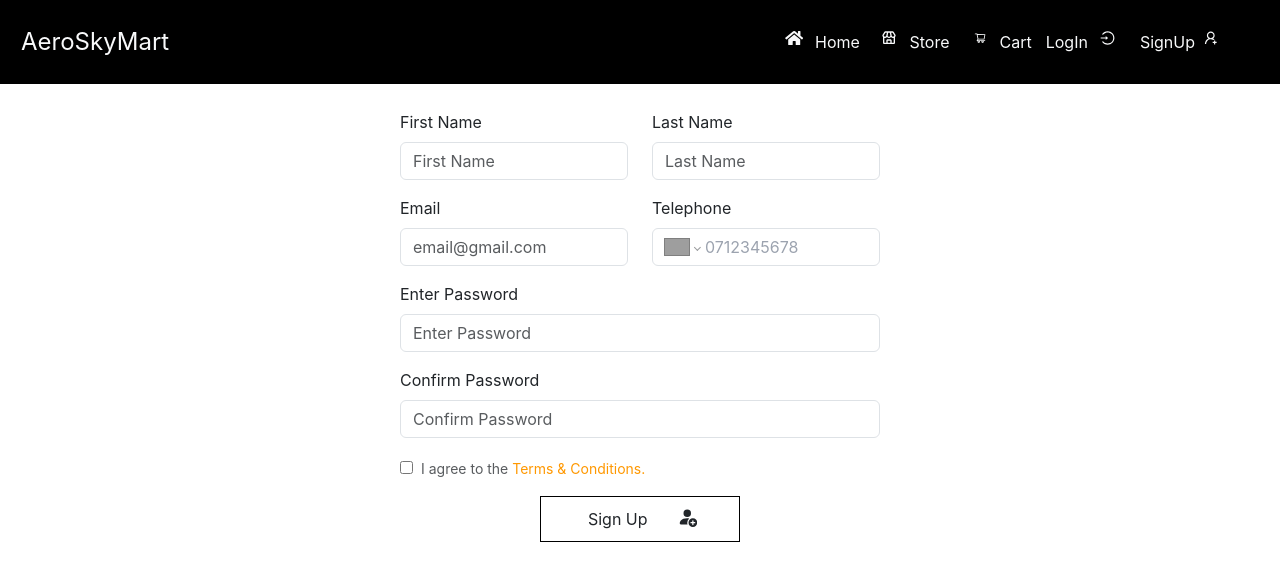
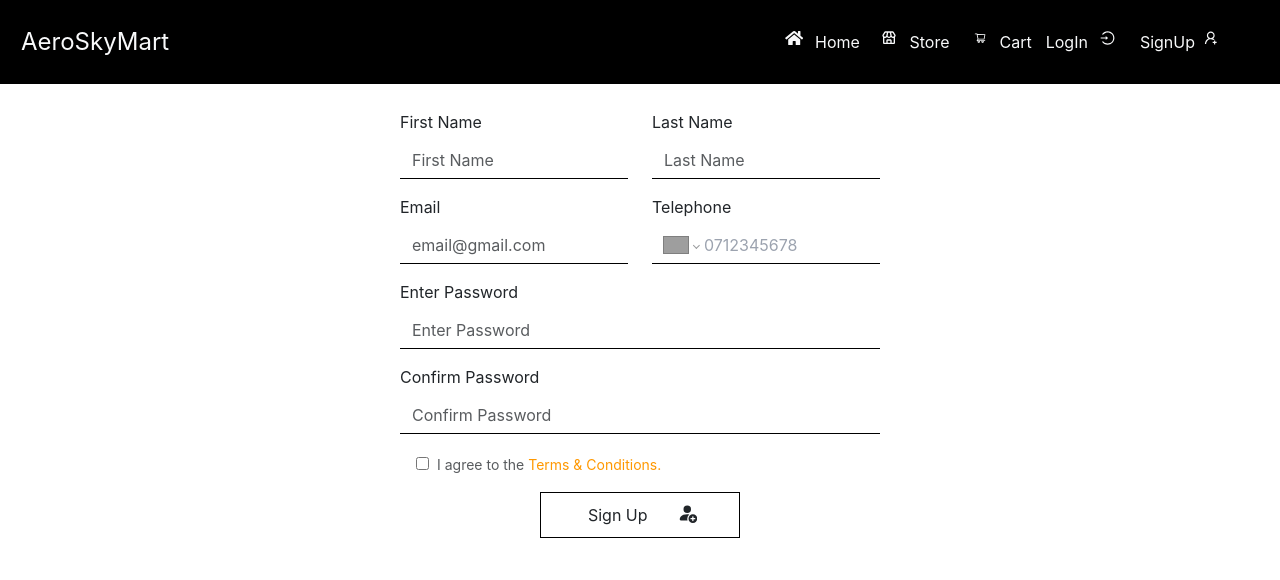
Before and after one commit to Osorabrian/AeroSkyMart, a React (Create React App) app: page /signup in a window 1280 px wide. Shown: the top 580 px of the page. Built offline with nearby package versions, Linux system fonts and the light colour scheme; grey boxes are pictures that could not be loaded.

Commit message:
format sign up and log in page

```diff
--- a/src/Components/Login/Login.css
+++ b/src/Components/Login/Login.css
@@ -10,3 +10,19 @@
     background-color: black;
     color: white;
 }
+
+.form-control{
+    border: 1px solid;
+    border-top: none;
+    border-right: none;
+    border-left: none;
+    border-radius: 0px;
+    border-color: black;
+    outline: 0px;
+}
+
+.form-control:focus{
+    box-shadow: none;
+    border-color: none;
+    border-bottom: 1px solid black;
+}
--- a/src/Components/Signup/SignUp.css
+++ b/src/Components/Signup/SignUp.css
@@ -19,5 +19,29 @@
 }
 
 #phone-input{
-    max-width: 320px
+    max-width: 320px;
+    border: 1px solid;
+    border-top: none;
+    border-right: none;
+    border-left: none;
+    border-bottom: none;
+    border-radius: 0px;
+    border-color: black;
+    outline: 0px;
 }
+
+.form-control, phoneput{
+    border: 1px solid;
+    border-top: none;
+    border-right: none;
+    border-left: none;
+    border-radius: 0px;
+    border-color: black;
+    outline: 0px;
+}
+
+.form-control:focus{
+    box-shadow: none;
+    border-color: none;
+    border-bottom: 1px solid black;
+}
--- a/src/Components/Signup/SignUp.js
+++ b/src/Components/Signup/SignUp.js
@@ -7,6 +7,8 @@ import './SignUp.css'
 export default function SignUp(){
 
     const [value, setValue] = useState()
+
+    console.log(value)
 
     return(
         <>
@@ -31,7 +33,7 @@ export default function SignUp(){
 
                     <div className="col-6">
                             <label className="form-label">Telephone</label>
-                            <PhoneInput type={'tel'} className='form-control' value={value} onChange={setValue} placeholder="0712345678" required defaultCountry="KE" id='phone-input'/>
+                            <PhoneInput limitMaxLength={14} type={'tel'} className='form-control' value={value} onChange={setValue} placeholder="0712345678" required defaultCountry="KE" id='phone-input'/>
                     </div>
                 </div>
 
@@ -47,7 +49,7 @@ export default function SignUp(){
                     <input type="password" required className="form-control" placeholder="Confirm Password" />
                 </div>
 
-                <input type="checkbox" className="me-2" />
+                <input type="checkbox" className="me-2 ms-3" />
                 <label className="form-text">I agree to the <a href="https://www.amazon.com/" className="text-[#ff9800]">Terms & Conditions.</a></label>
 
                 <div style={{textAlign: 'center'}} className="mt-3">
```
